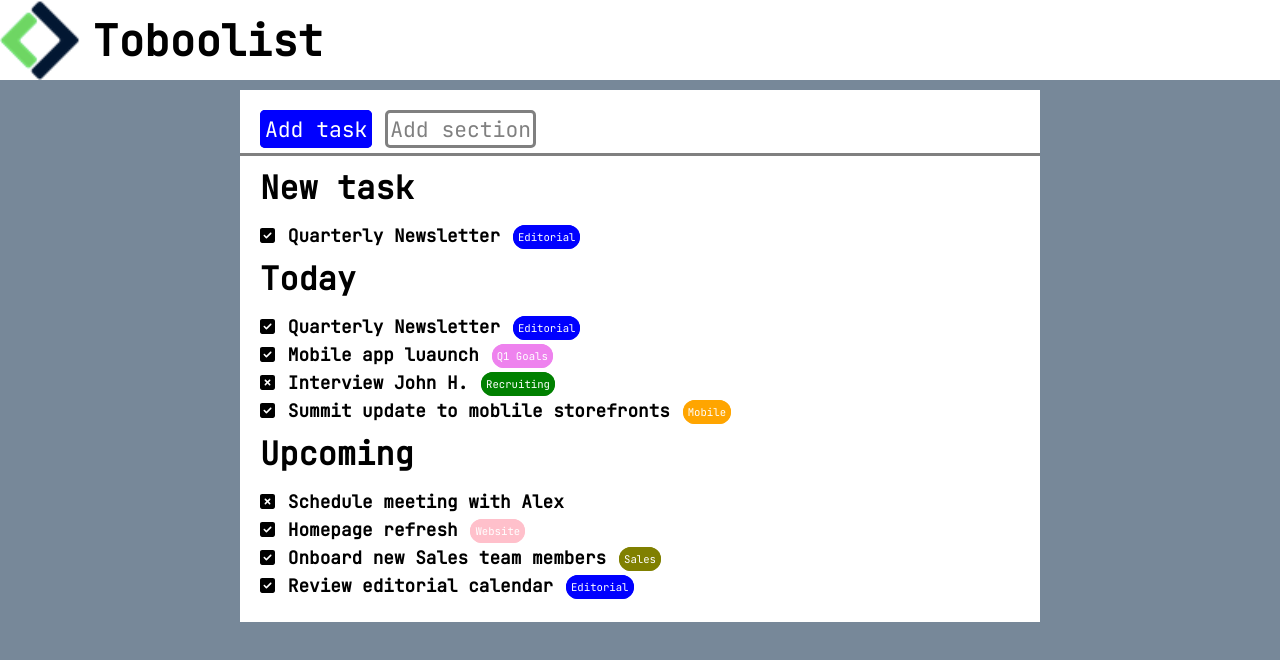
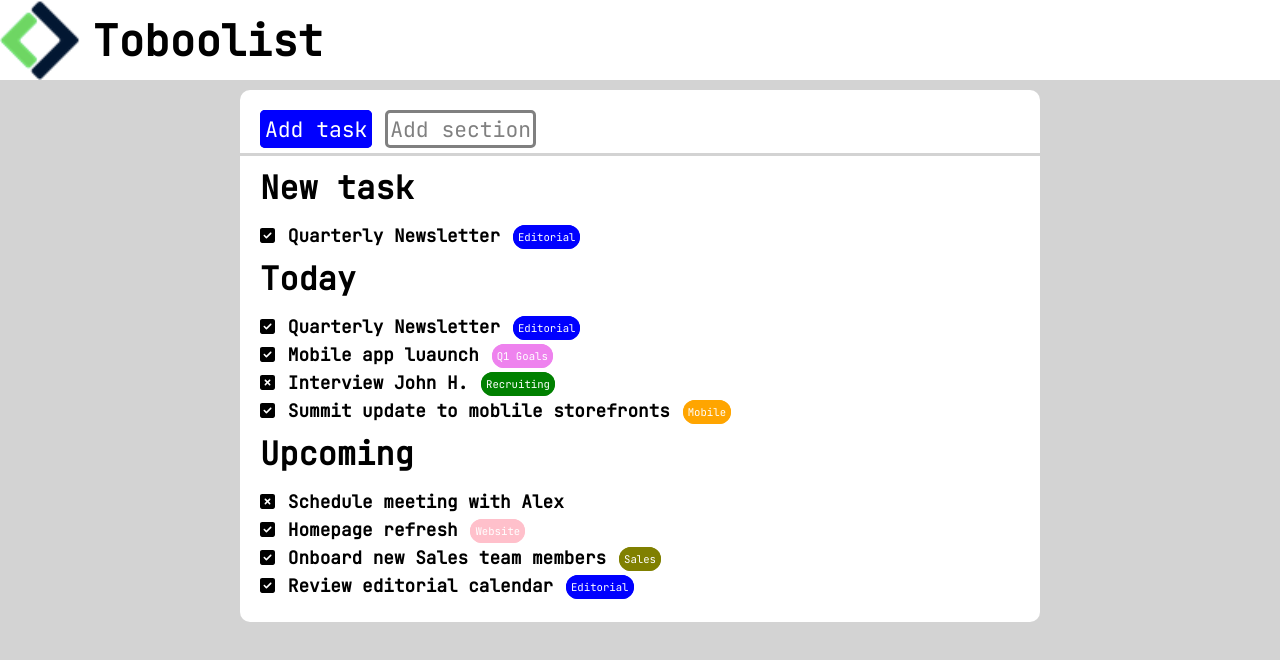
Before and after one commit to LudwigEffort/html-css-toboolist, a plain HTML site: page index.html in a window 1280 px wide. Drawn offline with Linux system fonts and the light colour scheme.

Commit message:
add radius

```diff
--- a/css/style.css
+++ b/css/style.css
@@ -1,6 +1,6 @@
 /* Body */
 body    {
-    background-color: lightslategrey;
+    background-color: lightgrey;
     font-family: 'JetBrains Mono';
     font-size: 16pt;
     margin: 0px;
@@ -24,7 +24,7 @@ header  {
 /* Main */
 
 .bottom_rule    {
-    border-bottom: 3px solid grey;
+    border-bottom: 3px solid lightgrey;
     padding-bottom: 10px;
 }
 
@@ -38,6 +38,7 @@ main    {
     margin-left: auto;
     margin-right: auto;
     margin-top: 10px;
+    border-radius: 10px;
 }
 
 .general_conteiner    {
```
